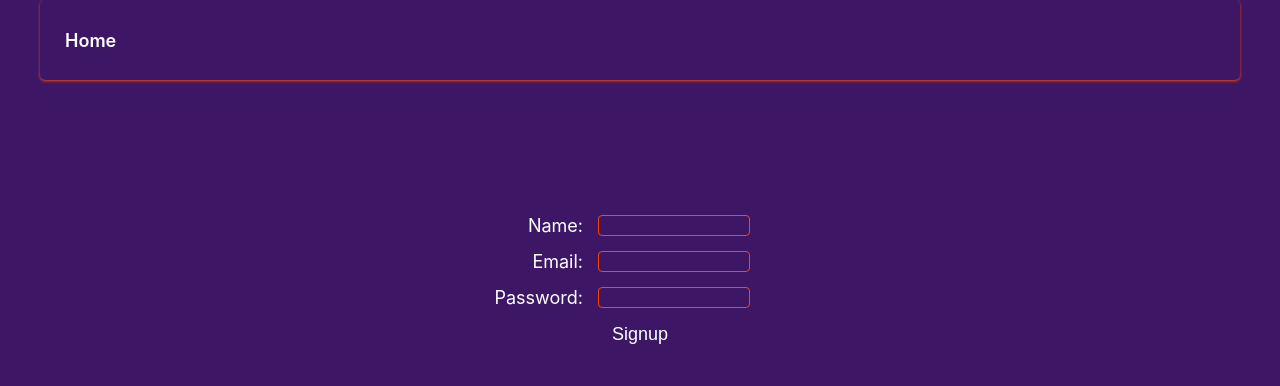
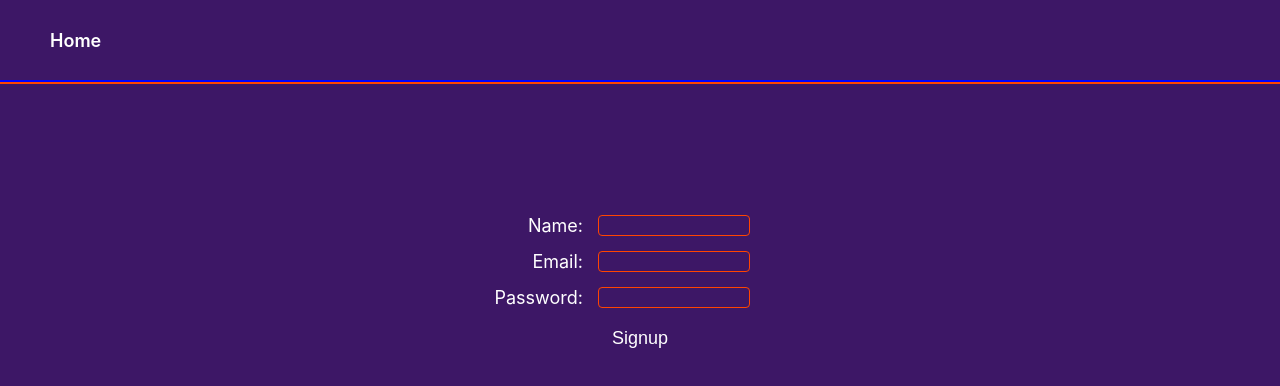
Before and after one commit to Dudaeff/goit-react-hw-08-phonebook, a React (Create React App) app: page /goit-react-hw-08-phonebook/register in a window 1280 px wide. Shown: the top 386 px of the page. Built offline with nearby package versions, Linux system fonts and the light colour scheme.

Commit message:
made header underline

```diff
--- a/src/components/AppBar/AppBar.js
+++ b/src/components/AppBar/AppBar.js
@@ -1,15 +1,17 @@
 import { Navigation } from 'components/Navigation/Navigation';
 import { UserMenu } from 'components/UserMenu/UserMenu';
 import { useAuth } from 'hooks';
-import { Header } from './AppBar.styled';
+import { Header, HeaderWrapper } from './AppBar.styled';
 
 export const AppBar = () => {
   const { isLoggedIn } = useAuth();
 
   return (
     <Header>
-      <Navigation />
-      {isLoggedIn && <UserMenu />}
+      <HeaderWrapper>
+        <Navigation />
+        {isLoggedIn && <UserMenu />}
+      </HeaderWrapper>
     </Header>
   );
 };
--- a/src/components/AppBar/AppBar.styled.js
+++ b/src/components/AppBar/AppBar.styled.js
@@ -5,11 +5,11 @@ const Header = styled.header`
   display: flex;
   justify-content: space-between;
   align-items: center;
-  padding: 0 15px;
+  width: 100%;
   height: 50px;
   margin-bottom: 10px;
-  border-radius: 5px;
-  box-shadow: 0 1px 3px ${colors.accent};
+  box-shadow: 0px 1px 0 1px blue, 0px 2px 0 blue, 0px 3px 0 ${colors.accent},
+    0px 4px 0 ${colors.accent};
 
   @media screen and (min-width: 768px) {
     height: 60px;
@@ -20,4 +20,24 @@ const Header = styled.header`
   }
 `;
 
-export { Header };
+const HeaderWrapper = styled.div`
+  display: flex;
+  justify-content: space-between;
+  width: 250px;
+  padding: 0 15px;
+
+  @media screen and (min-width: 480px) {
+    width: 480px;
+    margin: 0 auto;
+  }
+
+  @media screen and (min-width: 768px) {
+    width: 738px;
+  }
+
+  @media screen and (min-width: 1200px) {
+    width: 1200px;
+  }
+`;
+
+export { Header, HeaderWrapper };
--- a/src/components/CommonStyles/Button.styled.js
+++ b/src/components/CommonStyles/Button.styled.js
@@ -4,6 +4,7 @@ import { colors, font } from './Variables';
 const Button = styled.button`
   background-color: transparent;
   font-size: ${font.sizeMobile};
+  padding: 5px 10px;
   color: ${colors.text};
   transition: color 250ms ease-out;
 
--- a/src/components/Layout/Layout.js
+++ b/src/components/Layout/Layout.js
@@ -7,8 +7,9 @@ import { Section } from './Layout.styled';
 
 export const Layout = () => {
   return (
+    <>
+      <AppBar />
       <Wrapper>
-      <AppBar />
         <Section>
           <Suspense fallback={null}>
             <Outlet />
@@ -16,5 +17,6 @@ export const Layout = () => {
         </Section>
         <ToastContainer />
       </Wrapper>
+    </>
   );
 };
--- a/src/components/Navigation/Navigation.js
+++ b/src/components/Navigation/Navigation.js
@@ -11,9 +11,11 @@ export const Navigation = () => {
         <li>
           <StyledLink to="/">Home</StyledLink>
         </li>
-        <li>
-          {isLoggedIn && <StyledLink to="/contacts">Contacts</StyledLink>}
-        </li>
+        {isLoggedIn && (
+          <li>
+            <StyledLink to="/contacts">Contacts</StyledLink>
+          </li>
+        )}
       </NavigationList>
     </nav>
   );
--- a/src/redux/auth/operations.js
+++ b/src/redux/auth/operations.js
@@ -62,6 +62,7 @@ const refreshUser = createAsyncThunk('auth/refresh', async (_, thunkAPI) => {
     const response = await axios.get('/users/current');
     return response.data;
   } catch (error) {
+    clearAuthHeader();
     thunkAPI.rejectWithValue(error.message);
   }
 });
```
Lines whose indentation alone changed are shown as unchanged.
